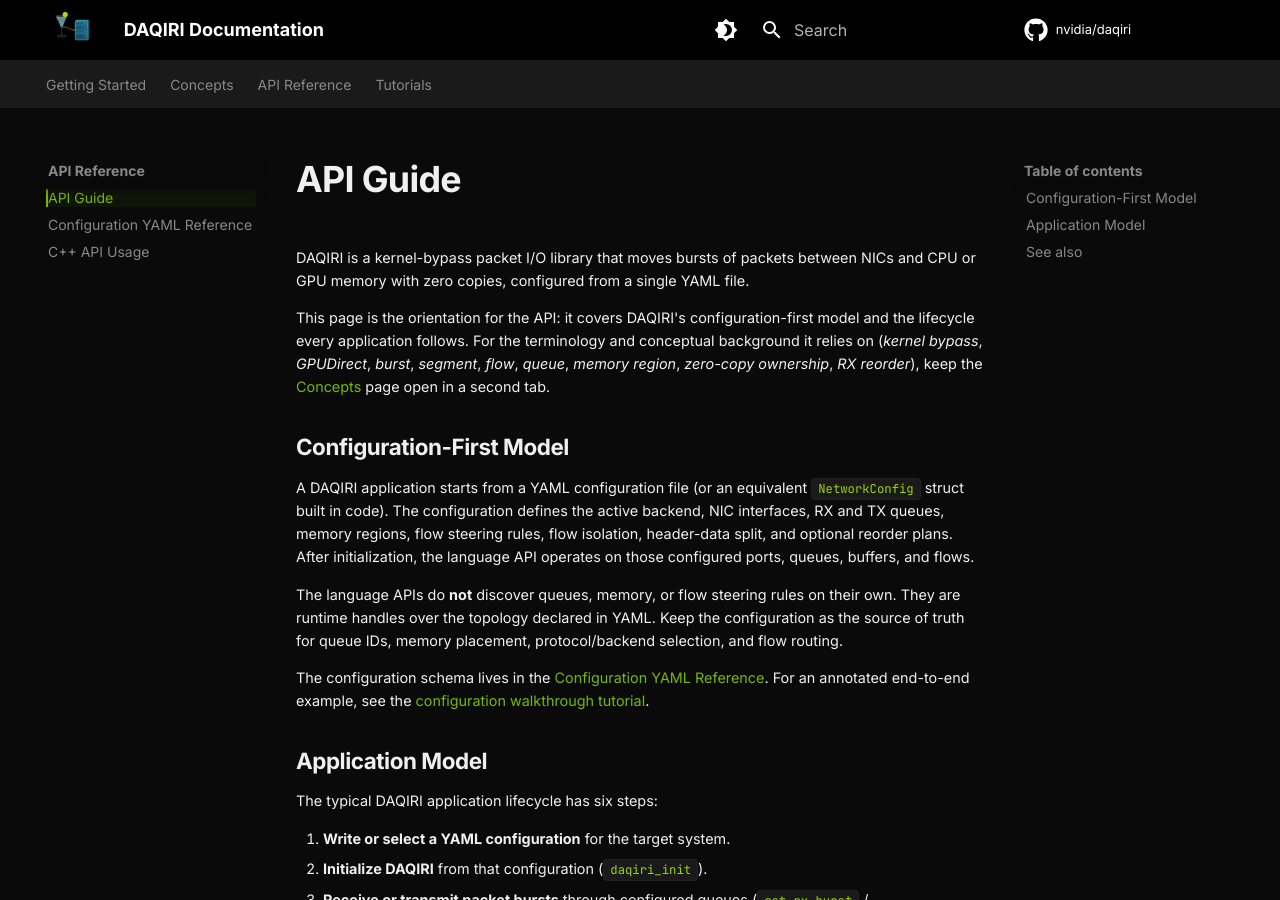
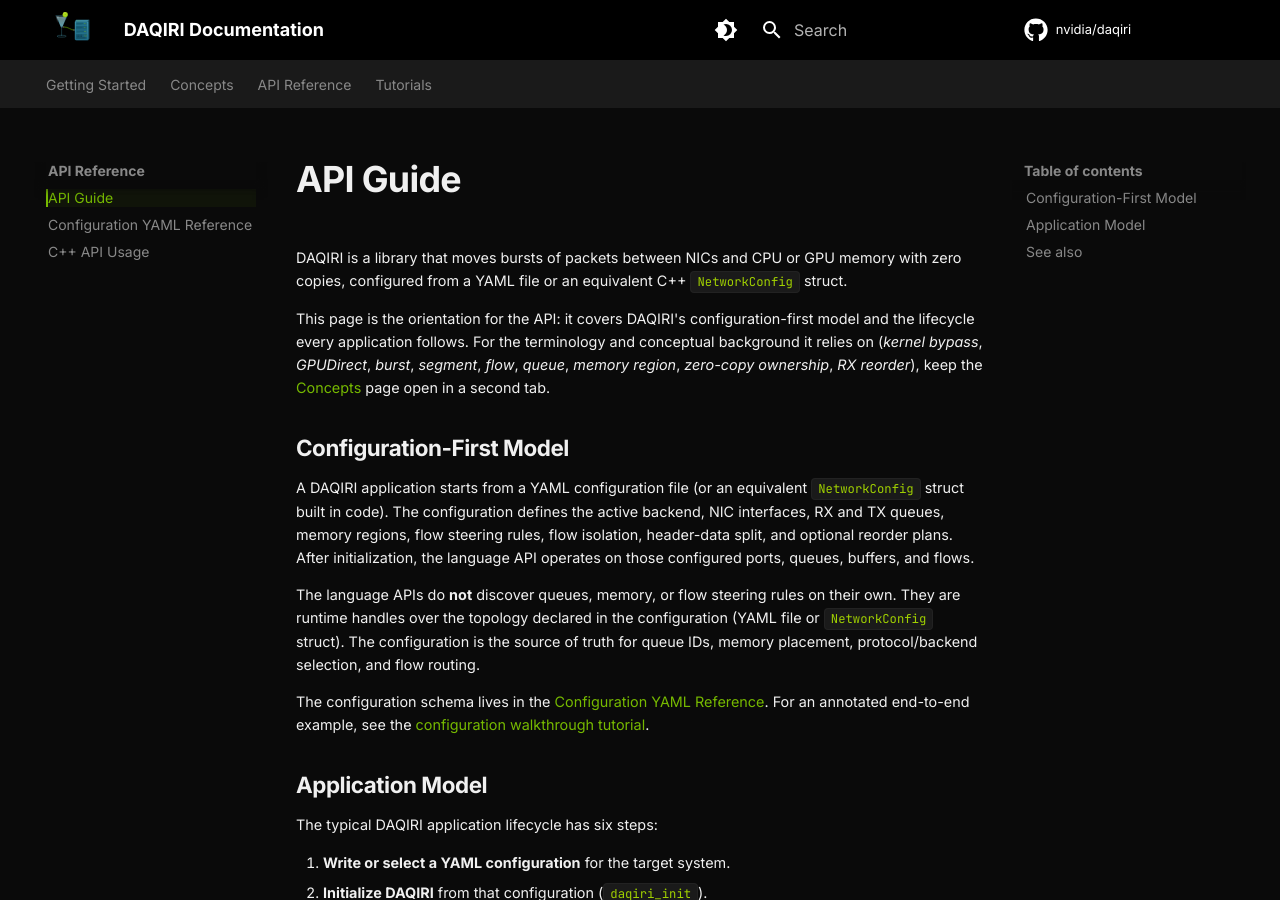
Before and after one commit to NVIDIA/daqiri, an MkDocs documentation site: the page built from docs/api-reference/index.md, in a window 1280 px wide and 900 px high. Built offline with MkDocs 1.6.1 and Material for MkDocs 9.7.7, drawn with Linux system fonts in a browser that asks for light colours; comment, search, counter and statistics services are not loaded.

Commit message:
#69 - updating wordage based on comments
Signed-off-by: Chloe Crozier <chloecrozier@gmail.com>

```diff
--- a/docs/api-reference/index.md
+++ b/docs/api-reference/index.md
@@ -1,8 +1,8 @@
 # API Guide
 
-DAQIRI is a kernel-bypass packet I/O library that moves bursts of packets
-between NICs and CPU or GPU memory with zero copies, configured from a
-single YAML file.
+DAQIRI is a library that moves bursts of packets between NICs and CPU or
+GPU memory with zero copies, configured from a YAML file or an equivalent
+C++ `NetworkConfig` struct.
 
 This page is the orientation for the API: it covers DAQIRI's
 configuration-first model and the lifecycle every application follows.
@@ -22,8 +22,9 @@ on those configured ports, queues, buffers, and flows.
 
 The language APIs do **not** discover queues, memory, or flow steering
 rules on their own. They are runtime handles over the topology declared
-in YAML. Keep the configuration as the source of truth for queue IDs,
-memory placement, protocol/backend selection, and flow routing.
+in the configuration (YAML file or `NetworkConfig` struct). The
+configuration is the source of truth for queue IDs, memory placement,
+protocol/backend selection, and flow routing.
 
 The configuration schema lives in the
 [Configuration YAML Reference](configuration.md). For an annotated
```
Also changed, not shown: docs/concepts.md (+6 -1 lines).
